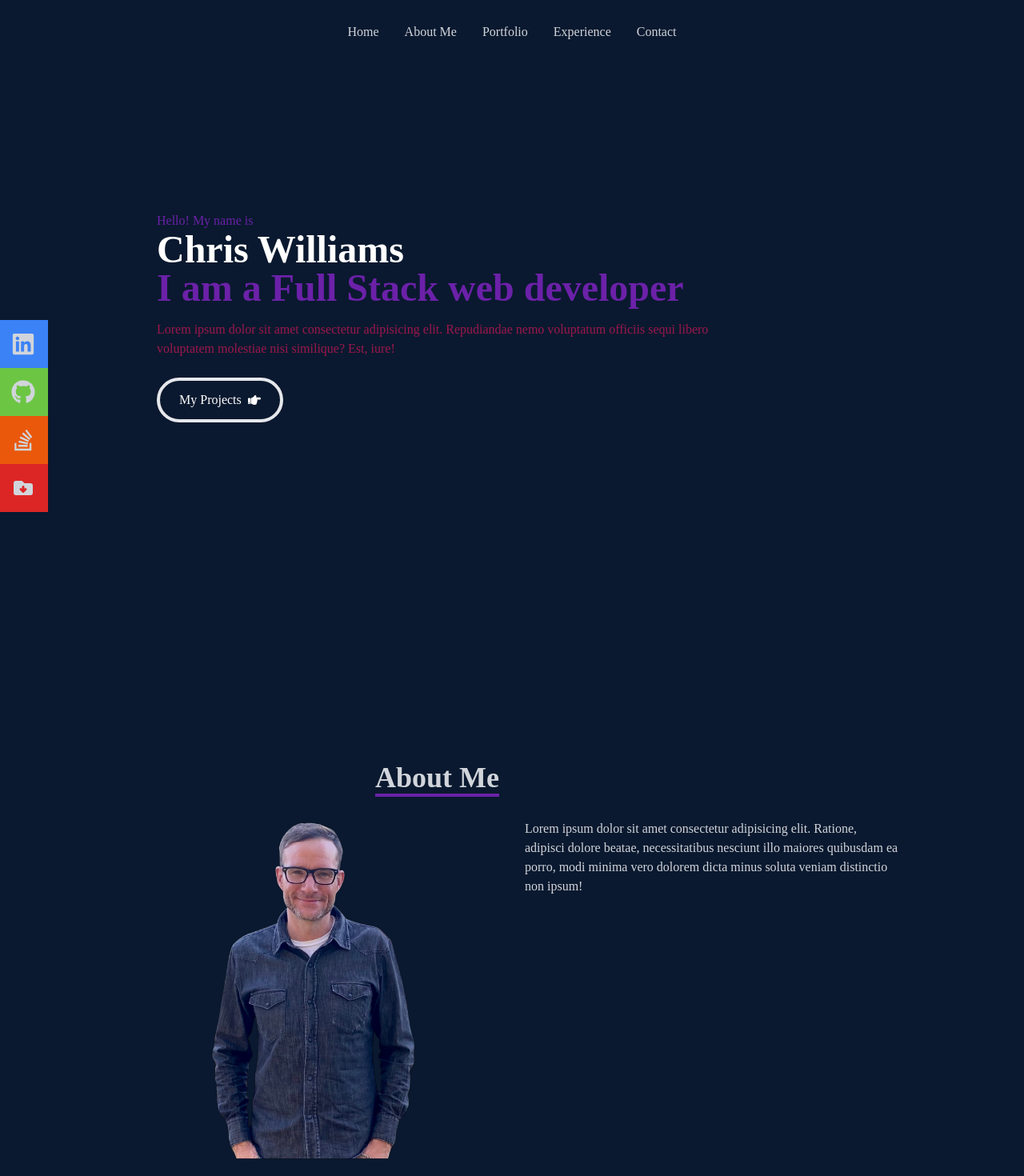
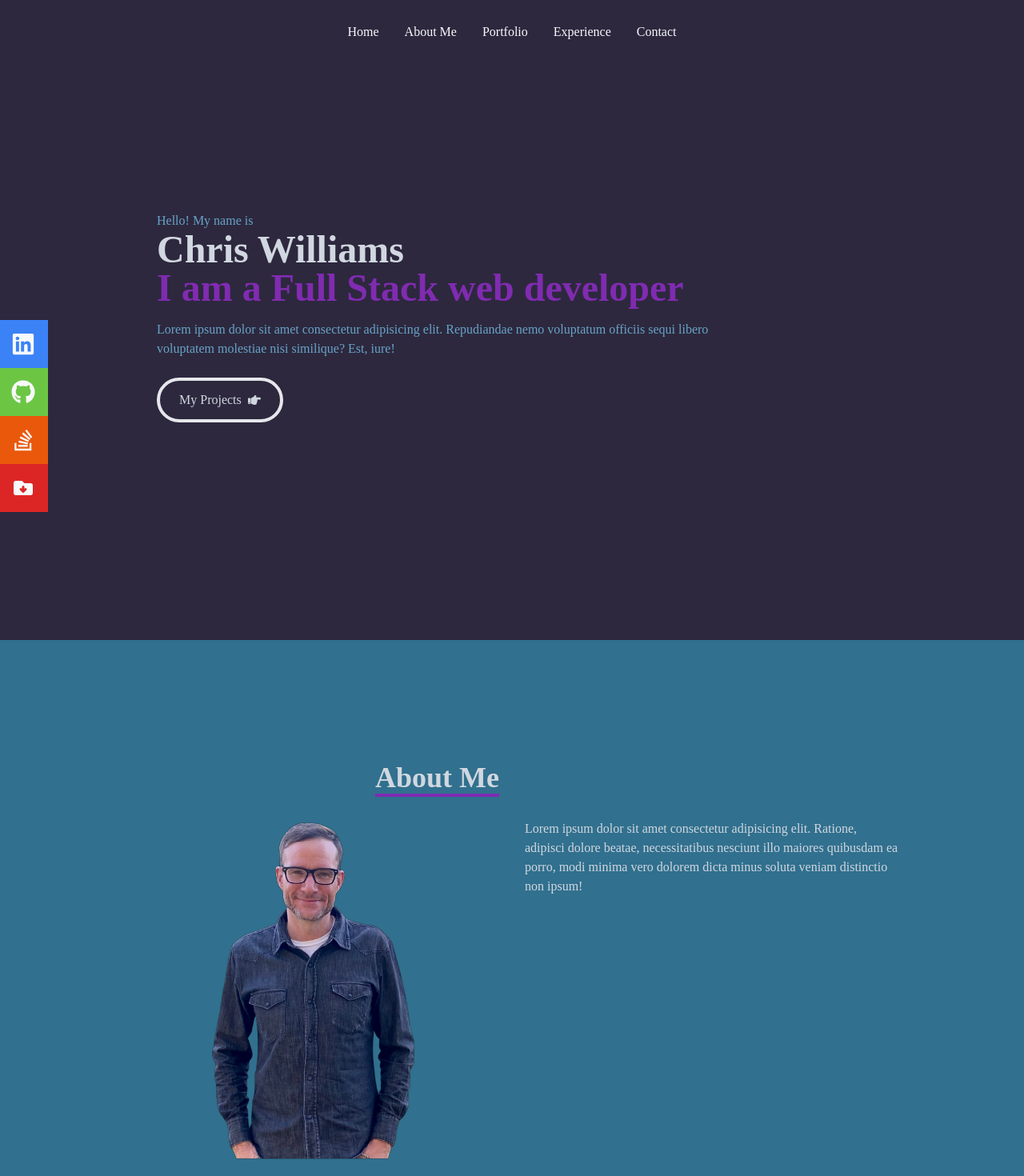
Before and after one commit to ChrisT303/portfolio-react, a React (Create React App) app: page / in a window 1280 px wide. Shown: the top 1470 px of the page at 80% size. Built offline with nearby package versions, Linux system fonts and the light colour scheme.

Commit message:
changed color scheme, might change again

```diff
--- a/src/components/AboutMe.js
+++ b/src/components/AboutMe.js
@@ -3,11 +3,11 @@ import PortPic from "../assets/portfolio-pic.png";
 
 function AboutMe() {
   return (
-    <div name="about" className="w-full h-screen bg-[#0a192f] text-gray-300">
+    <div name="about" className="w-full h-screen bg-[#31708E] text-[#D1d7E0]">
       <div className="flex flex-col justify-center items-center w-full h-full">
         <div className="max-w-[1000px] w-full grid grid-cols-2 gap-8">
           <div className="sm:text-right pb-8 pl-4">
-            <p className="text-4xl font-bold inline border-b-4 border-purple-800">
+            <p className="text-4xl font-bold inline border-b-4 border-[#802BB1]">
               About Me
             </p>
           </div>
--- a/src/components/Contact.js
+++ b/src/components/Contact.js
@@ -5,7 +5,7 @@ const Contact = () => {
   return (
     <div
       name="contact"
-      className="w-full h-screen bg-[#0a192f] flex justify-center items-center p-4"
+      className="w-full h-screen bg-[#2D283E] flex justify-center items-center p-4"
     >
       <form
         method="POST"
@@ -13,10 +13,10 @@ const Contact = () => {
         className="flex flex-col max-w-[600px] w-full"
       >
         <div className="pb-8">
-          <p className="text-4xl font-bold inline border-b-4 border-purple-800 text-gray-300">
+          <p className="text-4xl font-bold inline border-b-4 border-[#802BB1] text-[#D1d7E0]">
             Contact
           </p>
-          <p className="text-gray-300 py-4">
+          <p className="text-[#f7F9fB] py-4">
             Enter you info below and I will be back with you
           </p>
         </div>
@@ -38,7 +38,7 @@ const Contact = () => {
           rows="10"
           placeholder="Message"
         ></textarea>
-        <button className="text-white border-2 hover:bg-purple-600 hover:border-purple-600 px-4 py-3 my-8 mx-auto flex items-center">
+        <button className="text-white border-2 hover:bg-[#802BB1] hover:border-[#5c1c82] px-4 py-3 my-8 mx-auto flex items-center">
           Submit
         </button>
       </form>
--- a/src/components/Experience.js
+++ b/src/components/Experience.js
@@ -15,7 +15,7 @@ const Experience = () => {
   return (
     <div
       name="experience"
-      className="w-full h-screen bg-[#0a192f] text-gray-300"
+      className="w-full h-screen bg-[#2D283E] text-[#D1d7E0]"
     >
       <div className="max-w-[1000px] mx-auto flex flex-col justify-center w-full h-full">
         <div>
--- a/src/components/Hero.js
+++ b/src/components/Hero.js
@@ -6,22 +6,22 @@ import { FaHandPointRight } from "react-icons/fa";
 const Hero = () => {
 
   return (
-    <div className="w-full h-screen bg-[#0a192f]">
+    <div className="w-full h-screen bg-[#2D283E]">
       <div className="max-w-[1000px] mx-auto px-14 flex flex-col justify-center h-full">
-        <p className="text-purple-800"> Hello! My name is </p>
-        <h1 className="text-3xl sm:text-5xl font-bold text-white">
+        <p className="text-[#68a3c7] "> Hello! My name is </p>
+        <h1 className="text-3xl sm:text-5xl font-bold text-[#D1d7E0]">
           Chris Williams
         </h1>
-        <h2 className="text-3xl sm:text-5xl font-bold text-purple-800">
+        <h2 className="text-3xl sm:text-5xl font-bold text-[#802BB1]">
           I am a Full Stack web developer
         </h2>
-        <p className="text-pink-800 py-4 max-w-[700px]">
+        <p className="text-[#68a3c7] py-4 max-w-[700px]">
           Lorem ipsum dolor sit amet consectetur adipisicing elit. Repudiandae
           nemo voluptatum officiis sequi libero voluptatem molestiae nisi
           similique? Est, iure!
         </p>
         <div>
-          <button className="text-white group border-4 rounded-full px-6 py-3 my-2 flex items-center hover:bg-purple-800/80 hover:border-purple-800">
+          <button className="text-[#D1d7E0] group border-4 rounded-full px-6 py-3 my-2 flex items-center hover:bg-[#802BB1] hover:border-[#5c1c82]">
             My Projects
             <span className="group-hover:rotate-90 duration-200">
               <FaHandPointRight className="ml-2" />
--- a/src/components/Navigation.js
+++ b/src/components/Navigation.js
@@ -9,9 +9,7 @@ const Navigation = () => {
  const handleClick = () => setNav(!nav)
 
   return (
-    <div className="fixed w-full h-[80px] flex justify-center items-center px-4 bg-[#0a192f] text-gray-300">
-
-
+    <div className="fixed w-full h-[80px] flex justify-center items-center px-4 bg-[#2D283E] text-[#f7F9fB]">
       <ul className="hidden md:flex">
         <li>Home</li>
         <li>About Me</li>
@@ -21,13 +19,13 @@ const Navigation = () => {
       </ul>
 
       <div onClick={handleClick} className="md:hidden z-10">
-        {!nav ? <FaBars /> : <FaTimes/> }
+        {!nav ? <FaBars /> : <FaTimes />}
       </div>
       <ul
         className={
           !nav
             ? "hidden"
-            : "absolute top-0 left-0 w-full h-screen bg-[#0a192f] flex flex-col justify-center items-center"
+            : "absolute top-0 left-0 w-full h-screen bg-[#2D283E] flex flex-col justify-center items-center"
         }
       >
         <li className="py-6 text-4xl">Home</li>
@@ -36,8 +34,6 @@ const Navigation = () => {
         <li className="py-6 text-4xl">Experience</li>
         <li className="py-6 text-4xl">Contact</li>
       </ul>
-
-
     </div>
   );
 }
--- a/src/components/Work.js
+++ b/src/components/Work.js
@@ -3,10 +3,10 @@ import applications from "../data/ProjectData";
 import { HiOutlineLink } from "react-icons/hi";
 
 const Work = () => (
-  <div className="w-full md:h-screen text-gray-300 bg-[#0a192f]">
+  <div className="w-full md:h-screen text-[#D1d7E0] bg-[#31708E]">
     <div className="max-w-[1000px] mx-auto p-4 flex flex-col justify-center w-full h-full">
       <div className="pb-8">
-        <p className="text-4xl font-bold inline border-b-4 text-gray-300 border-purple-800">
+        <p className="text-4xl font-bold inline border-b-4 text-[#D1d7E0] border-[#802BB1]">
           Portfolio
         </p>
       </div>
--- a/src/index.css
+++ b/src/index.css
@@ -19,7 +19,7 @@
 }
 
 .button-content {
-  @apply flex justify-between items-center w-full text-gray-300;
+  @apply flex justify-between items-center w-full text-[#f7F9fB];
 }
 
 @media (min-width: 768px) {
```
Also changed, not shown: src/assets/hotairballoon.png (added), 1 other file (tests, documents, lock files or other folders).
